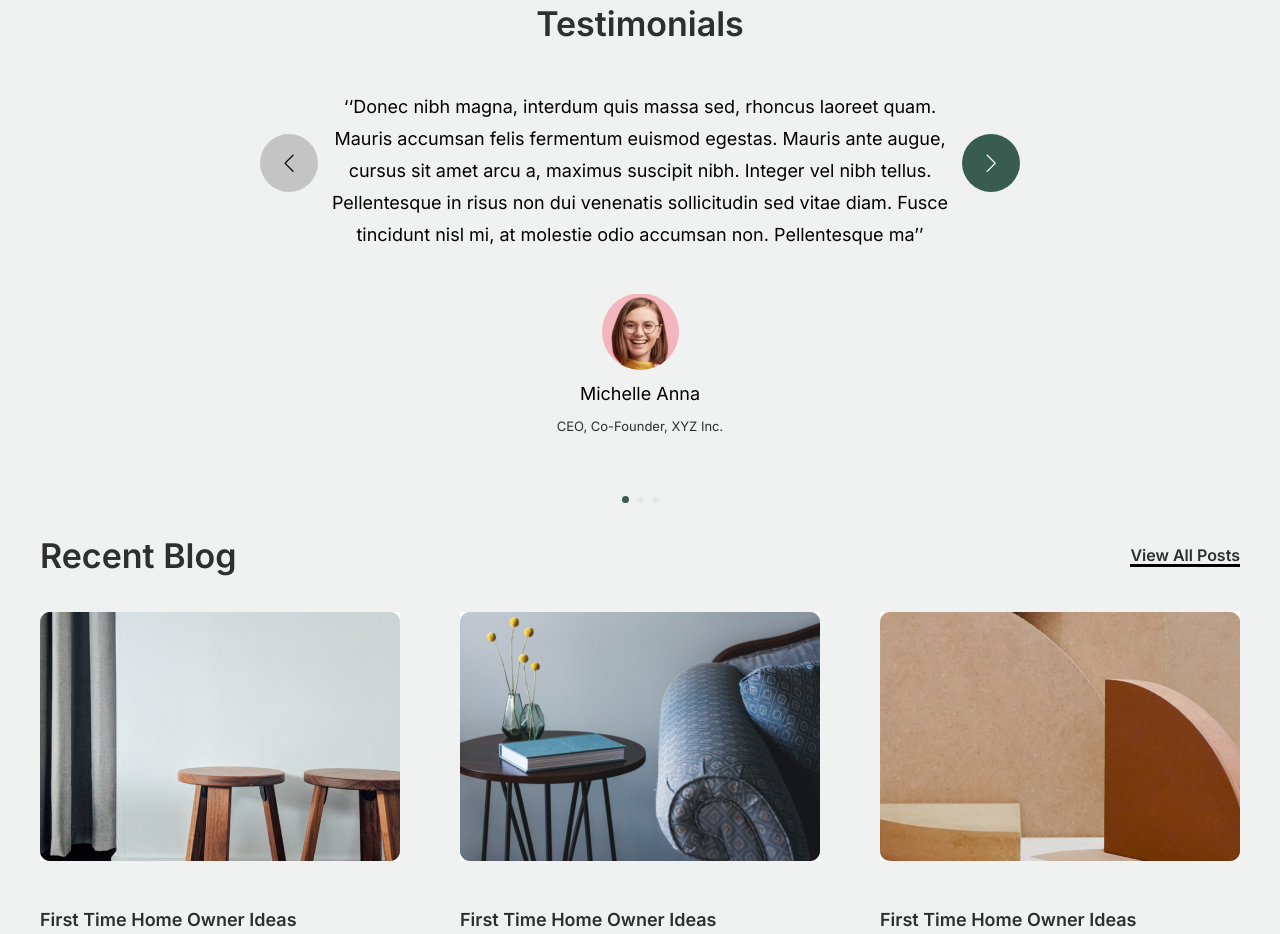
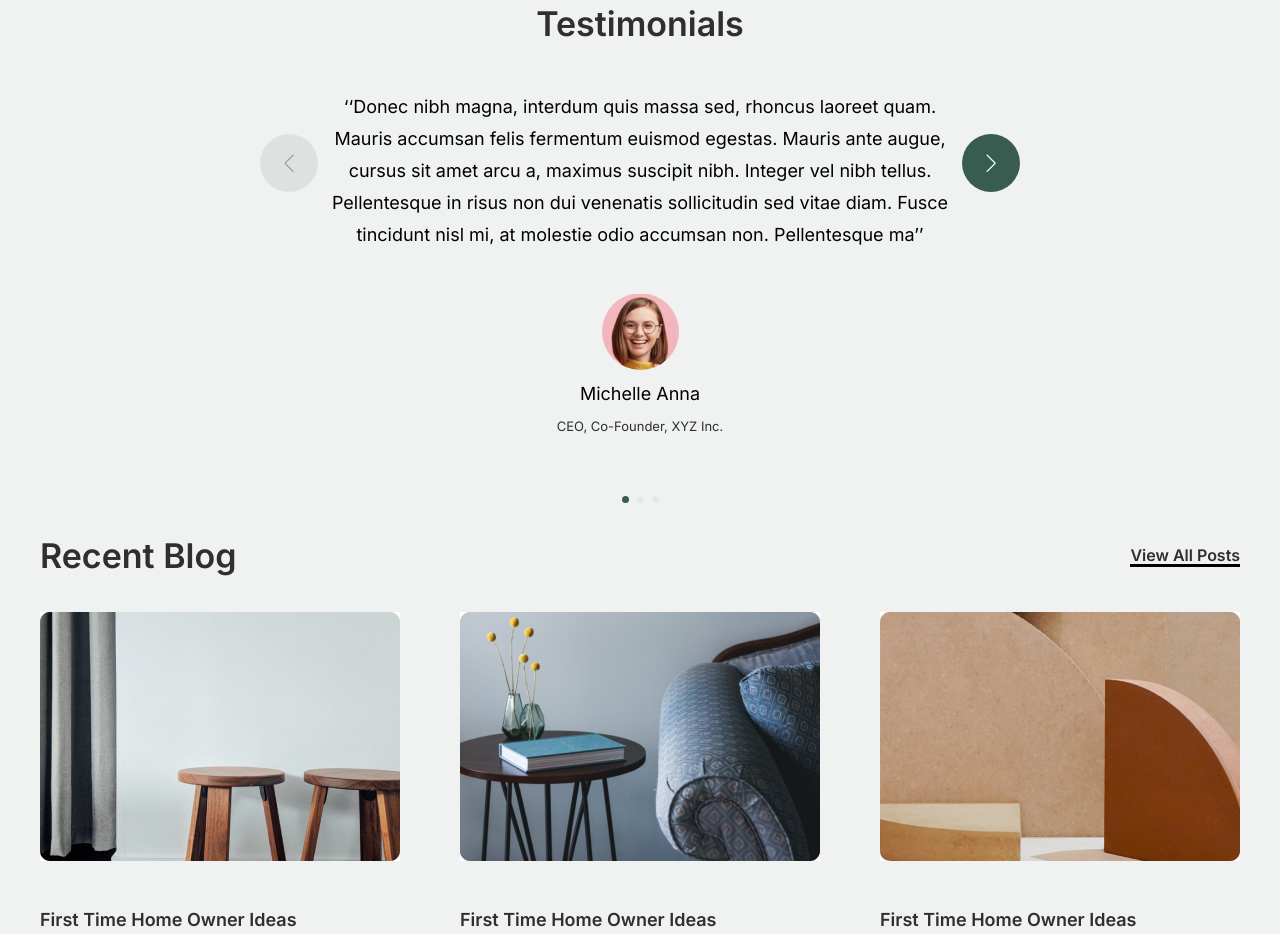
Before and after one commit to slipdem/furniture-lp-parcel, a website built with Parcel: page src/index.html in a window 1280 px wide. Shown: the part 3133-4067 px from the top of the page. Built offline with nearby package versions, Linux system fonts and the light colour scheme; files whose address does not match are found by name.

Commit message:
fix: slider buttons color fix

```diff
--- a/src/index.js
+++ b/src/index.js
@@ -1,6 +1,5 @@
 const swiper = new Swiper('.swiper', {
 	// Optional parameters
-	loop: true,
 	spaceBetween: 100,
 	slidesPerView: 1,
 
--- a/src/styles/_testimonials.scss
+++ b/src/styles/_testimonials.scss
@@ -71,6 +71,7 @@
 	max-width: 760px;
 	width: 100%;
 	margin: 0 auto;
+
 	.slider__btn {
 		position: absolute;
 		height: 58px;
@@ -78,27 +79,31 @@
 		border-radius: 100%;
 		top: 65px;
 		cursor: pointer;
-		background-color: #c4c4c4;
+		background-color: #385d50;
 		border: none;
 		@media (max-width: $bp480) {
 			display: none;
 		}
+
+		&.swiper-button-disabled {
+			background-color: #c4c4c4;
+			&::after {
+				color: #000000;
+			}
+		}
+
 		&::after {
 			font-size: 18px;
 			text-align: center;
+			color: #ffffff;
 		}
+
 		&-next {
 			right: 0;
-			background-color: #385d50;
-			&::after {
-				color: #ffffff;
-			}
 		}
+
 		&-prev {
 			left: 0;
-			&::after {
-				color: #000000;
-			}
 		}
 	}
 }
```
